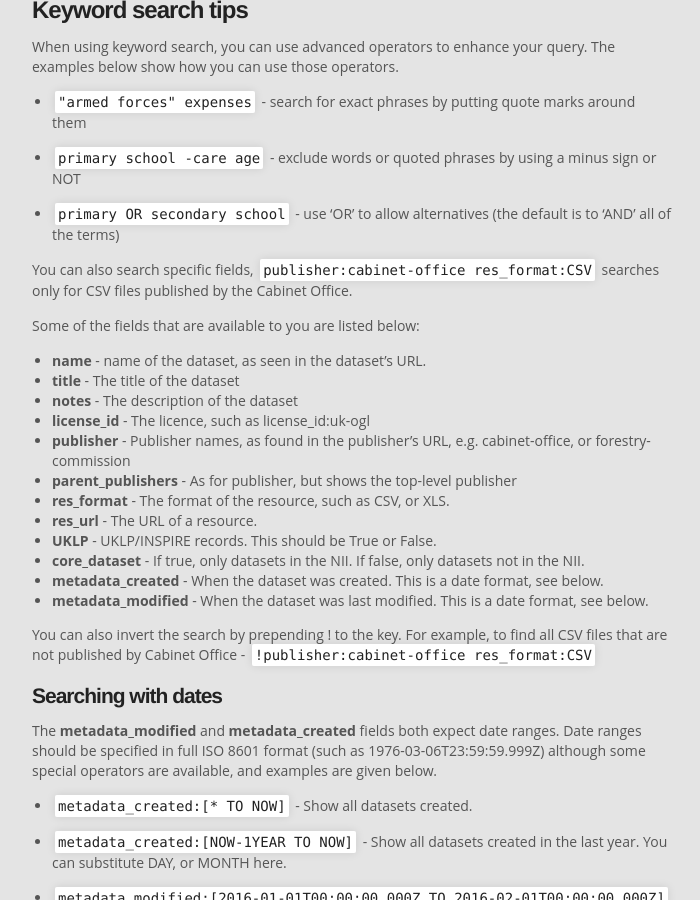
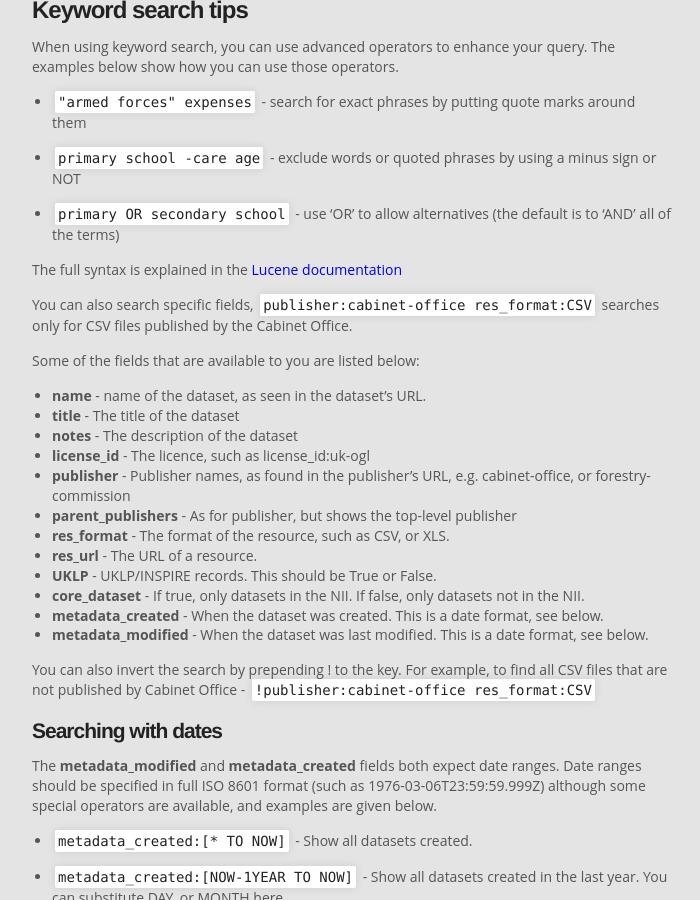
Before and after one commit to datagovuk/guidance, a Jekyll site: the page built from finding_data.md, in a window 1280 px wide and 900 px high, scrolled down 1020 px. Shown: the whole window, without its empty margins (288-988 px from the left). Built offline with Jekyll 4.4.1, drawn with Linux system fonts in a browser that asks for light colours.

Commit message:
Add link to Lucene docs

````diff
--- a/finding_data.md
+++ b/finding_data.md
@@ -29,6 +29,8 @@ The examples below show how you can use those operators.
 * ```primary school -care age``` - exclude words or quoted phrases by using a minus sign or NOT
 
 * ```primary OR secondary school``` - use 'OR' to allow alternatives (the default is to 'AND' all of the terms)
+
+The full syntax is explained in the [Lucene documentation](https://lucene.apache.org/core/4_0_0/queryparser/org/apache/lucene/queryparser/classic/package-summary.html#minitoc-area)
 
 You can also search specific fields, ```publisher:cabinet-office res_format:CSV``` searches only for CSV files published by the Cabinet Office.
 
````
